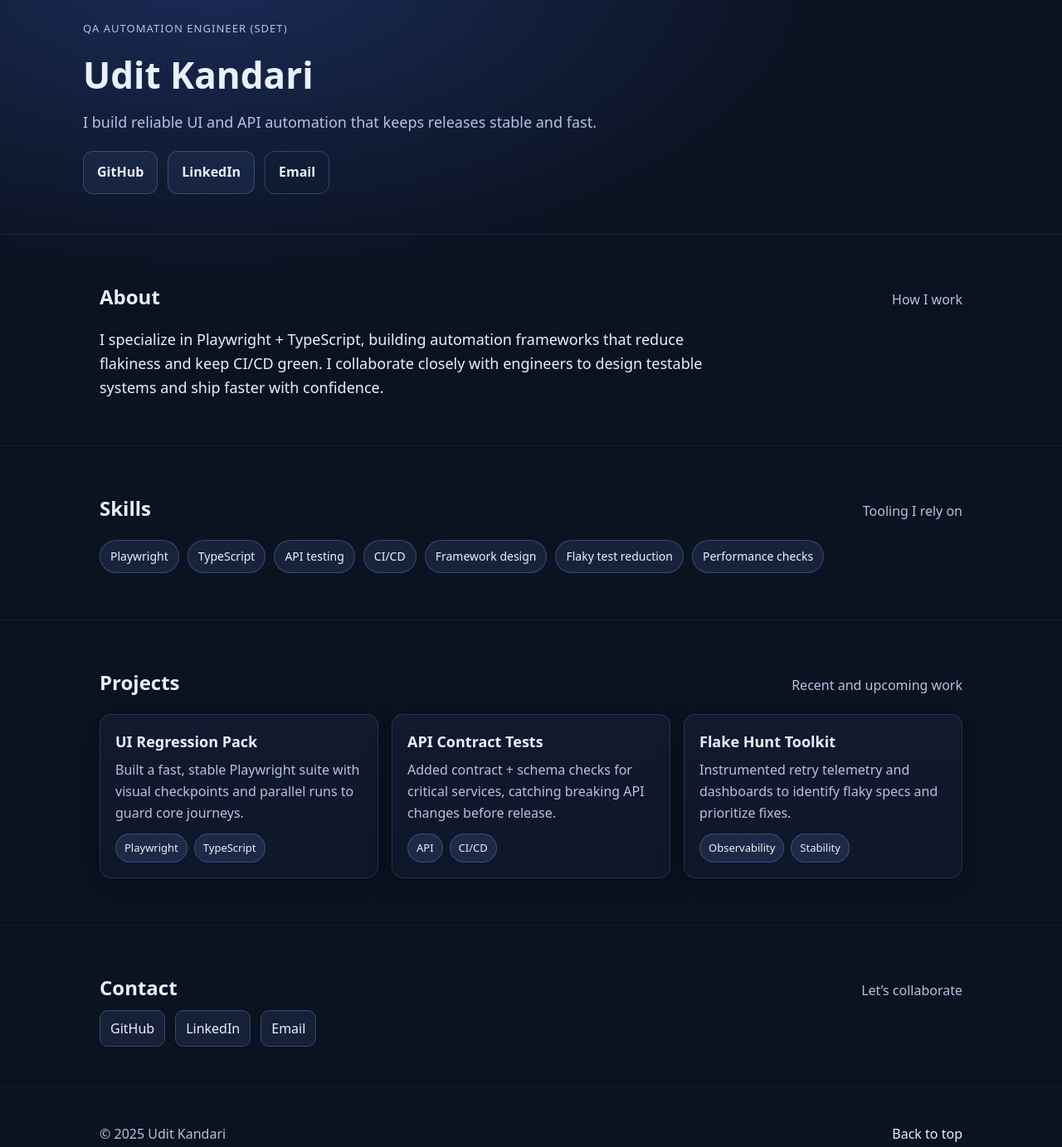
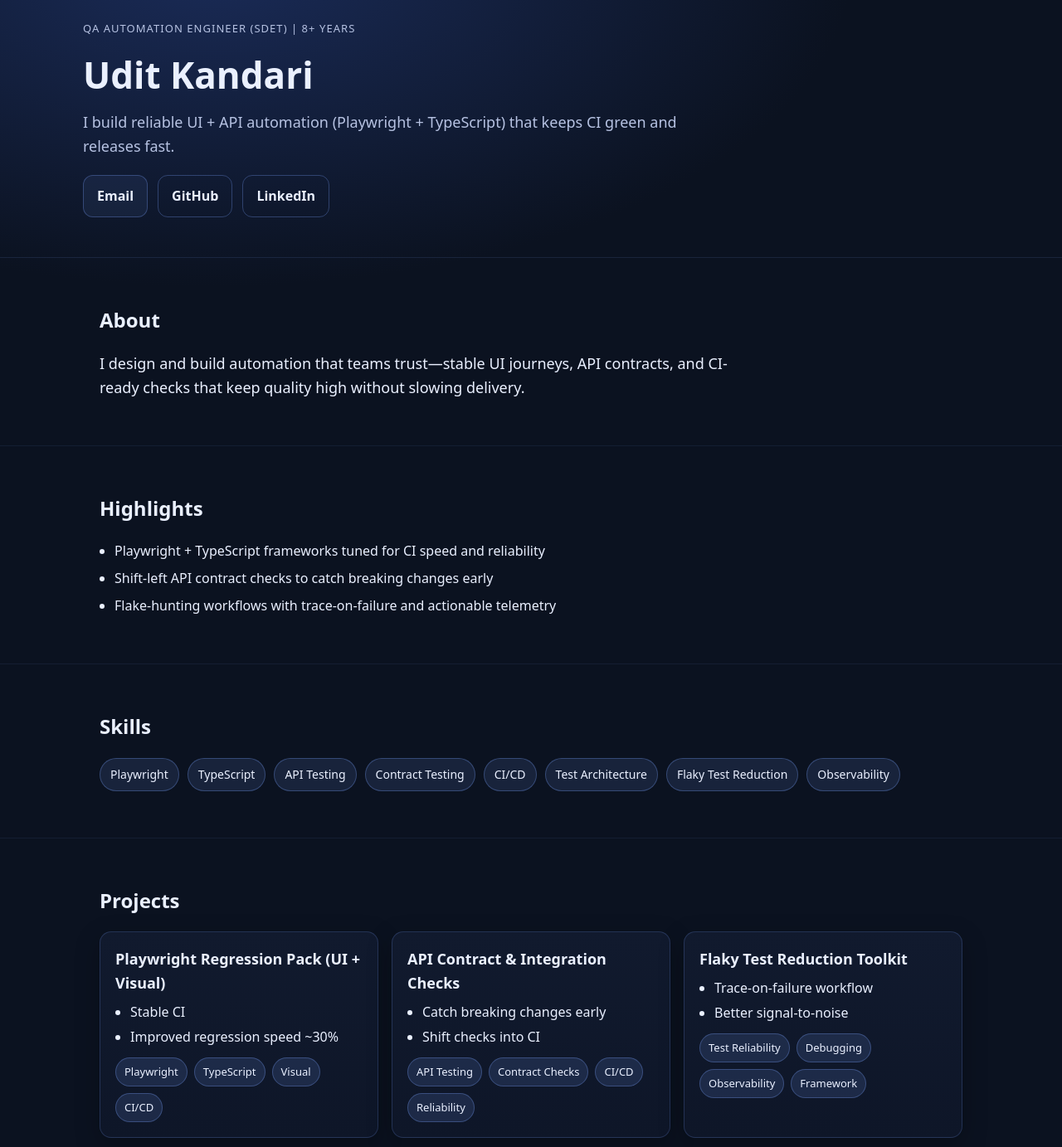
Before and after one commit to uditkandari/uditkandari.com, a website: page index.html in a window 1280 px wide. Shown: the part 40-1423 px from the top of the page at 83% size. Drawn offline with Linux system fonts and the light colour scheme.

Commit message:
Homepage v1 layout and test updates

```diff
--- a/index.html
+++ b/index.html
@@ -6,7 +6,21 @@
     <title>Udit Kandari | QA Automation Engineer (SDET)</title>
     <meta
       name="description"
-      content="Udit Kandari — QA Automation Engineer (SDET). Playwright + TypeScript. UI/API automation, frameworks, CI/CD."
+      content="Udit Kandari — QA Automation Engineer (SDET). I build reliable UI + API automation that keeps CI green and releases fast."
+    />
+    <link rel="canonical" href="https://uditkandari.com/" />
+    <meta property="og:title" content="Udit Kandari | QA Automation Engineer (SDET)" />
+    <meta
+      property="og:description"
+      content="QA Automation Engineer (SDET) focused on reliable UI + API automation with Playwright and TypeScript."
+    />
+    <meta property="og:url" content="https://uditkandari.com/" />
+    <meta property="og:type" content="website" />
+    <meta name="twitter:card" content="summary" />
+    <meta name="twitter:title" content="Udit Kandari | QA Automation Engineer (SDET)" />
+    <meta
+      name="twitter:description"
+      content="QA Automation Engineer (SDET) focused on reliable UI + API automation with Playwright and TypeScript."
     />
     <link rel="icon" href="favicon.svg" type="image/svg+xml" />
     <link rel="stylesheet" href="styles.css" />
@@ -14,26 +28,32 @@
   <body id="top">
     <a class="skip-link" href="#main">Skip to main content</a>
 
-    <header class="site-header">
+    <header class="site-header" aria-label="Hero">
       <div class="container hero">
-        <p class="eyebrow">QA Automation Engineer (SDET)</p>
+        <p class="eyebrow">QA Automation Engineer (SDET) | 8+ years</p>
         <h1>Udit Kandari</h1>
         <p class="tagline">
-          I build reliable UI and API automation that keeps releases stable and fast.
+          I build reliable UI + API automation (Playwright + TypeScript) that keeps CI green and
+          releases fast.
         </p>
         <div class="actions">
-          <a class="button" href="https://github.com/uditkandari" target="_blank" rel="noreferrer">
+          <a class="button" href="mailto:udit.kandari@gmail.com">Email</a>
+          <a
+            class="button ghost"
+            href="https://github.com/uditkandari"
+            target="_blank"
+            rel="noreferrer"
+          >
             GitHub
           </a>
           <a
-            class="button"
+            class="button ghost"
             href="https://www.linkedin.com/in/udit-kandari-7627a445/"
             target="_blank"
             rel="noreferrer"
           >
             LinkedIn
           </a>
-          <a class="button ghost" href="mailto:udit.kandari@gmail.com">Email</a>
         </div>
       </div>
     </header>
@@ -43,13 +63,24 @@
         <div class="container">
           <div class="section-header">
             <h2>About</h2>
-            <p>How I work</p>
           </div>
           <p class="lead">
-            I specialize in Playwright + TypeScript, building automation frameworks that reduce
-            flakiness and keep CI/CD green. I collaborate closely with engineers to design testable
-            systems and ship faster with confidence.
+            I design and build automation that teams trust—stable UI journeys, API contracts, and
+            CI-ready checks that keep quality high without slowing delivery.
           </p>
+        </div>
+      </section>
+
+      <section id="highlights" class="section">
+        <div class="container">
+          <div class="section-header">
+            <h2>Highlights</h2>
+          </div>
+          <ul class="list">
+            <li>Playwright + TypeScript frameworks tuned for CI speed and reliability</li>
+            <li>Shift-left API contract checks to catch breaking changes early</li>
+            <li>Flake-hunting workflows with trace-on-failure and actionable telemetry</li>
+          </ul>
         </div>
       </section>
 
@@ -57,16 +88,16 @@
         <div class="container">
           <div class="section-header">
             <h2>Skills</h2>
-            <p>Tooling I rely on</p>
           </div>
           <ul class="pill-list" aria-label="Skills">
             <li>Playwright</li>
             <li>TypeScript</li>
-            <li>API testing</li>
+            <li>API Testing</li>
+            <li>Contract Testing</li>
             <li>CI/CD</li>
-            <li>Framework design</li>
-            <li>Flaky test reduction</li>
-            <li>Performance checks</li>
+            <li>Test Architecture</li>
+            <li>Flaky Test Reduction</li>
+            <li>Observability</li>
           </ul>
         </div>
       </section>
@@ -75,43 +106,79 @@
         <div class="container">
           <div class="section-header">
             <h2>Projects</h2>
-            <p>Recent and upcoming work</p>
           </div>
           <div class="card-grid" role="list">
             <article class="card" role="listitem">
-              <h3>UI Regression Pack</h3>
-              <p>
-                Built a fast, stable Playwright suite with visual checkpoints and parallel runs to
-                guard core journeys.
-              </p>
+              <div class="card-header">
+                <h3>Playwright Regression Pack (UI + Visual)</h3>
+              </div>
+              <ul class="card-points">
+                <li>Stable CI</li>
+                <li>Improved regression speed ~30%</li>
+              </ul>
               <div class="tags">
                 <span>Playwright</span>
                 <span>TypeScript</span>
-              </div>
-            </article>
-            <article class="card" role="listitem">
-              <h3>API Contract Tests</h3>
-              <p>
-                Added contract + schema checks for critical services, catching breaking API changes
-                before release.
-              </p>
-              <div class="tags">
-                <span>API</span>
+                <span>Visual</span>
                 <span>CI/CD</span>
               </div>
             </article>
             <article class="card" role="listitem">
-              <h3>Flake Hunt Toolkit</h3>
-              <p>
-                Instrumented retry telemetry and dashboards to identify flaky specs and prioritize
-                fixes.
-              </p>
+              <div class="card-header">
+                <h3>API Contract & Integration Checks</h3>
+              </div>
+              <ul class="card-points">
+                <li>Catch breaking changes early</li>
+                <li>Shift checks into CI</li>
+              </ul>
               <div class="tags">
+                <span>API Testing</span>
+                <span>Contract Checks</span>
+                <span>CI/CD</span>
+                <span>Reliability</span>
+              </div>
+            </article>
+            <article class="card" role="listitem">
+              <div class="card-header">
+                <h3>Flaky Test Reduction Toolkit</h3>
+              </div>
+              <ul class="card-points">
+                <li>Trace-on-failure workflow</li>
+                <li>Better signal-to-noise</li>
+              </ul>
+              <div class="tags">
+                <span>Test Reliability</span>
+                <span>Debugging</span>
                 <span>Observability</span>
-                <span>Stability</span>
+                <span>Framework</span>
               </div>
             </article>
           </div>
+        </div>
+      </section>
+
+      <section id="experience" class="section">
+        <div class="container">
+          <div class="section-header">
+            <h2>Experience</h2>
+          </div>
+          <ul class="list">
+            <li>8+ years building UI + API automation with Playwright and TypeScript</li>
+            <li>Partnered with engineering to embed quality gates into CI/CD</li>
+            <li>Led flake reduction efforts to stabilize nightly and release pipelines</li>
+          </ul>
+        </div>
+      </section>
+
+      <section id="certifications-education" class="section">
+        <div class="container">
+          <div class="section-header">
+            <h2>Certifications &amp; Education</h2>
+          </div>
+          <ul class="list">
+            <li>Certified in modern test automation practices (UI + API)</li>
+            <li>Continuous learning across QA tooling, CI/CD, and observability</li>
+          </ul>
         </div>
       </section>
 
@@ -119,9 +186,9 @@
         <div class="container">
           <div class="section-header">
             <h2>Contact</h2>
-            <p>Let’s collaborate</p>
           </div>
           <ul class="contact-list">
+            <li><a href="mailto:udit.kandari@gmail.com">Email</a></li>
             <li>
               <a href="https://github.com/uditkandari" target="_blank" rel="noreferrer">GitHub</a>
             </li>
@@ -133,7 +200,6 @@
                 >LinkedIn</a
               >
             </li>
-            <li><a href="mailto:udit.kandari@gmail.com">Email</a></li>
           </ul>
         </div>
       </section>
@@ -141,13 +207,13 @@
 
     <footer class="site-footer">
       <div class="container footer-inner">
-        <p>© <span data-year></span> Udit Kandari</p>
+        <p>© <span id="year"></span> Udit Kandari</p>
         <a class="footer-link" href="#top">Back to top</a>
       </div>
     </footer>
 
     <script>
-      document.querySelector('[data-year]').textContent = new Date().getFullYear();
+      document.getElementById('year').textContent = new Date().getFullYear();
     </script>
   </body>
 </html>
--- a/styles.css
+++ b/styles.css
@@ -159,6 +159,17 @@ h1 {
   color: var(--text);
 }
 
+.list {
+  margin: 0;
+  padding-left: 18px;
+  color: var(--text);
+  line-height: 1.7;
+}
+
+.list li + li {
+  margin-top: 6px;
+}
+
 .pill-list {
   list-style: none;
   padding: 0;
@@ -199,6 +210,16 @@ h1 {
 .card p {
   margin: 0 0 12px;
   color: var(--muted);
+}
+
+.card-points {
+  margin: 0 0 12px;
+  padding-left: 18px;
+  color: var(--text);
+}
+
+.card-points li + li {
+  margin-top: 4px;
 }
 
 .tags {
```
Also changed, not shown: tests/home.spec.ts (+8 -2 lines).
